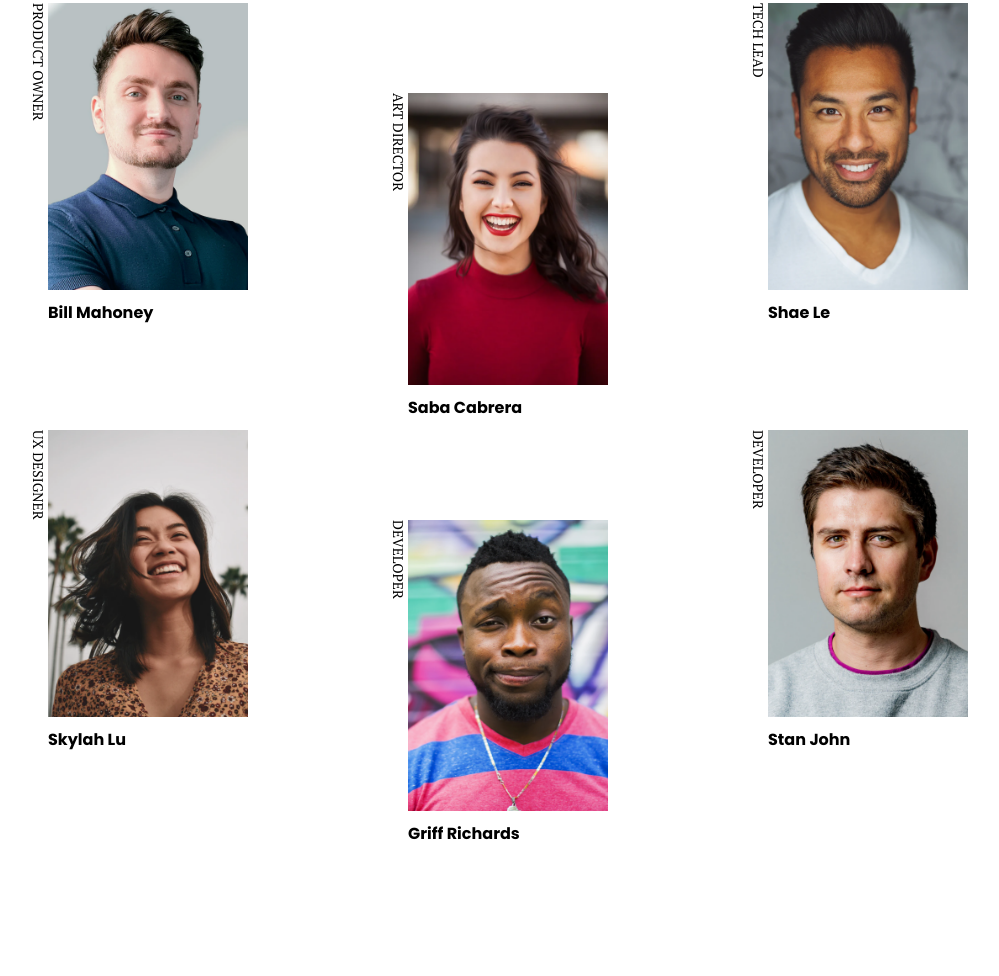
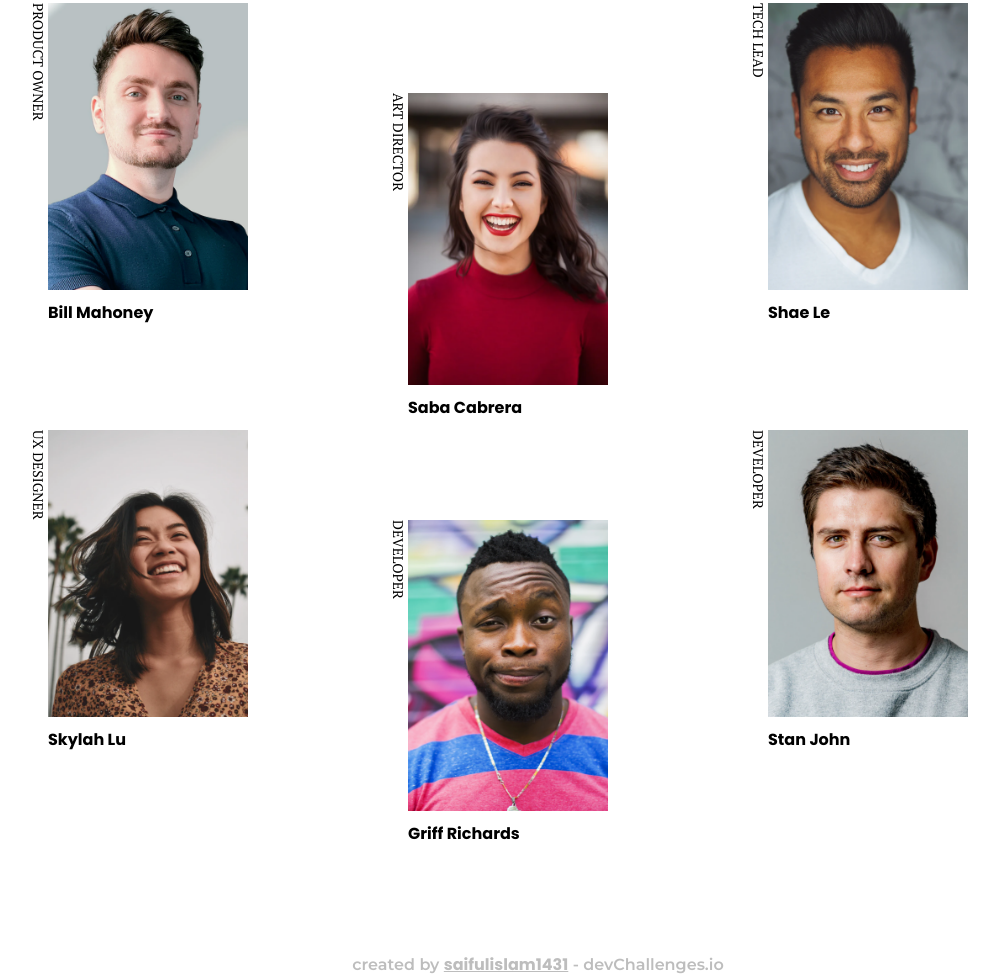
Before and after one commit to saifulislam1431/my-team-page, a plain HTML site: page index.html in a window 1280 px wide. Shown: the part 234-1210 px from the top of the page, without its empty margins (102-1101 px from the left). Before the commit the page ends 1080 px from the top, so only its background shows below. Drawn offline with Linux system fonts and the light colour scheme.

Commit message:
Footer section added

```diff
--- a/index.html
+++ b/index.html
@@ -68,5 +68,9 @@
             </div>
         </section>
     </main>
+
+    <footer id="footer">
+        <p class="footer-details">created by <a href="https://github.com/saifulislam1431" class="link">saifulislam1431</a> - devChallenges.io</p>
+  </footer>
 </body>
 </html>
--- a/style.css
+++ b/style.css
@@ -1,4 +1,4 @@
-@import url('https://fonts.googleapis.com/css2?family=PT+Serif:wght@400;700&family=Poppins:wght@400;500;600;700&display=swap');
+@import url('https://fonts.googleapis.com/css2?family=Montserrat:wght@600&family=PT+Serif:wght@400;700&family=Poppins:wght@400;500;600;700&display=swap');
 
 *{
     font-family: 'Poppins', sans-serif;
@@ -50,3 +50,19 @@
 .name{
     padding-top: 10px;
 }
+
+#footer{
+    text-align: center;
+    margin-top: 150px;
+}
+.footer-details{
+    font-family: 'Montserrat', sans-serif;
+    font-weight: 600;
+    color: #BDBDBD;
+    line-height: 17px;
+}
+
+.link{
+    font-weight: 700;
+    color: #BDBDBD;
+}
```
